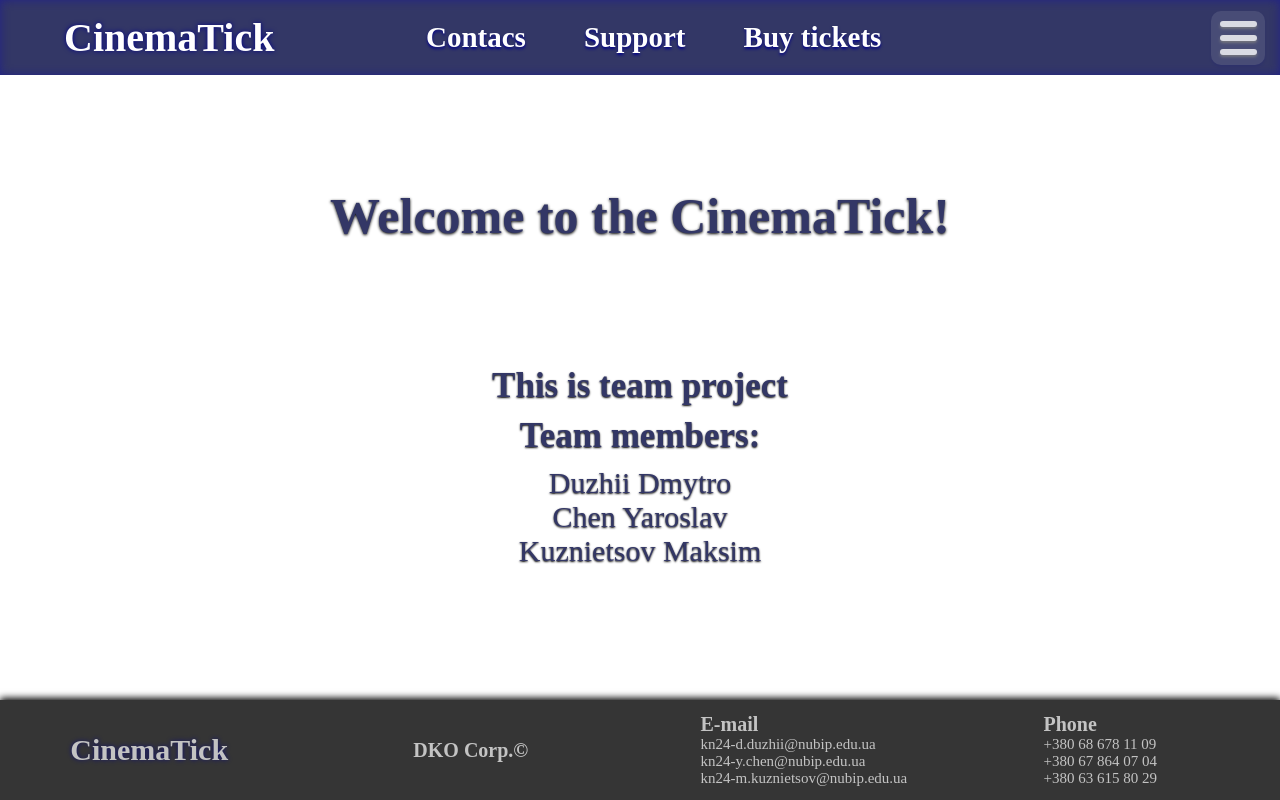
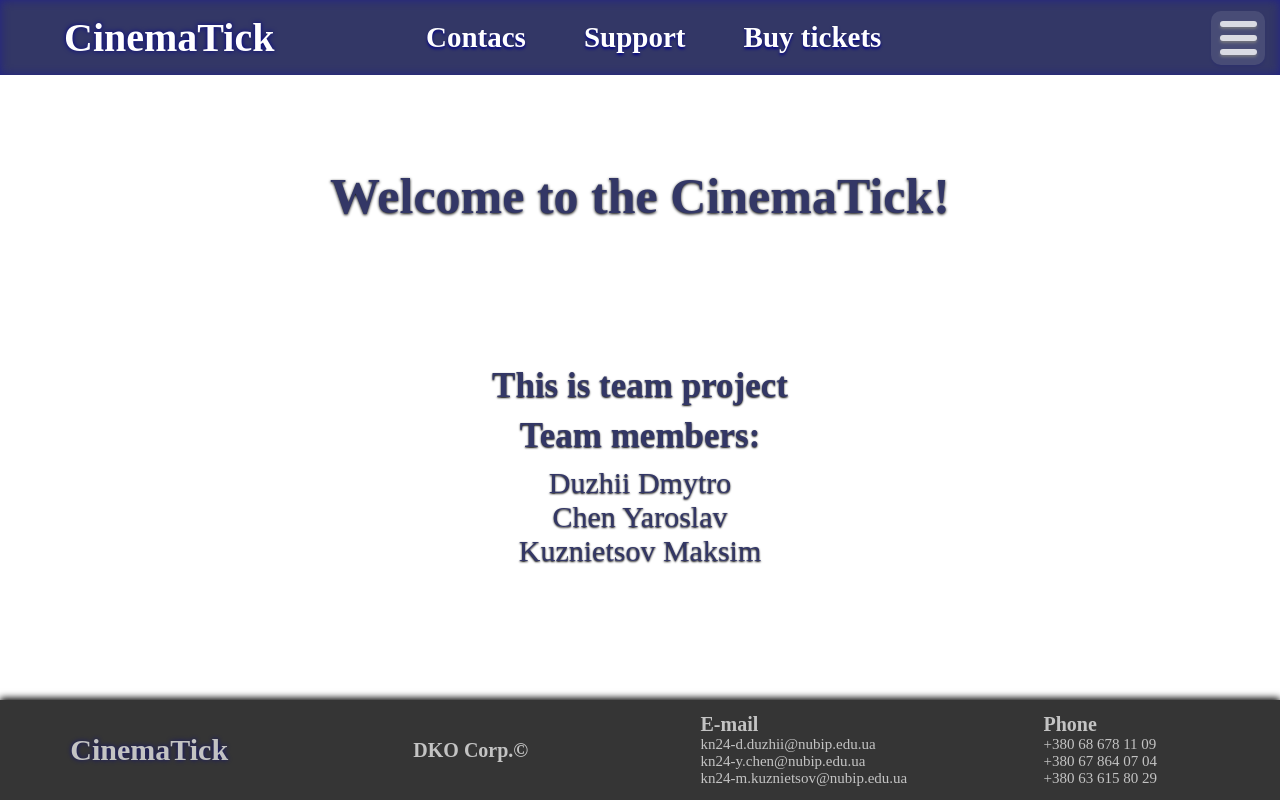
Before and after one commit to NagoDzima/CommandPractice, a plain HTML site: page index.html in a window 1280 px wide. Drawn offline with Linux system fonts and the light colour scheme; a web font is replaced by a local one.

Commit message:
test-deploy

```diff
--- a/styles.css
+++ b/styles.css
@@ -153,7 +153,7 @@ h2{
     color: #333766;
     text-shadow: 0 1px 3px black;
     position: relative;
-    top: 70px;
+    top: 50px;
     text-align: center;
 }
 p{
```
